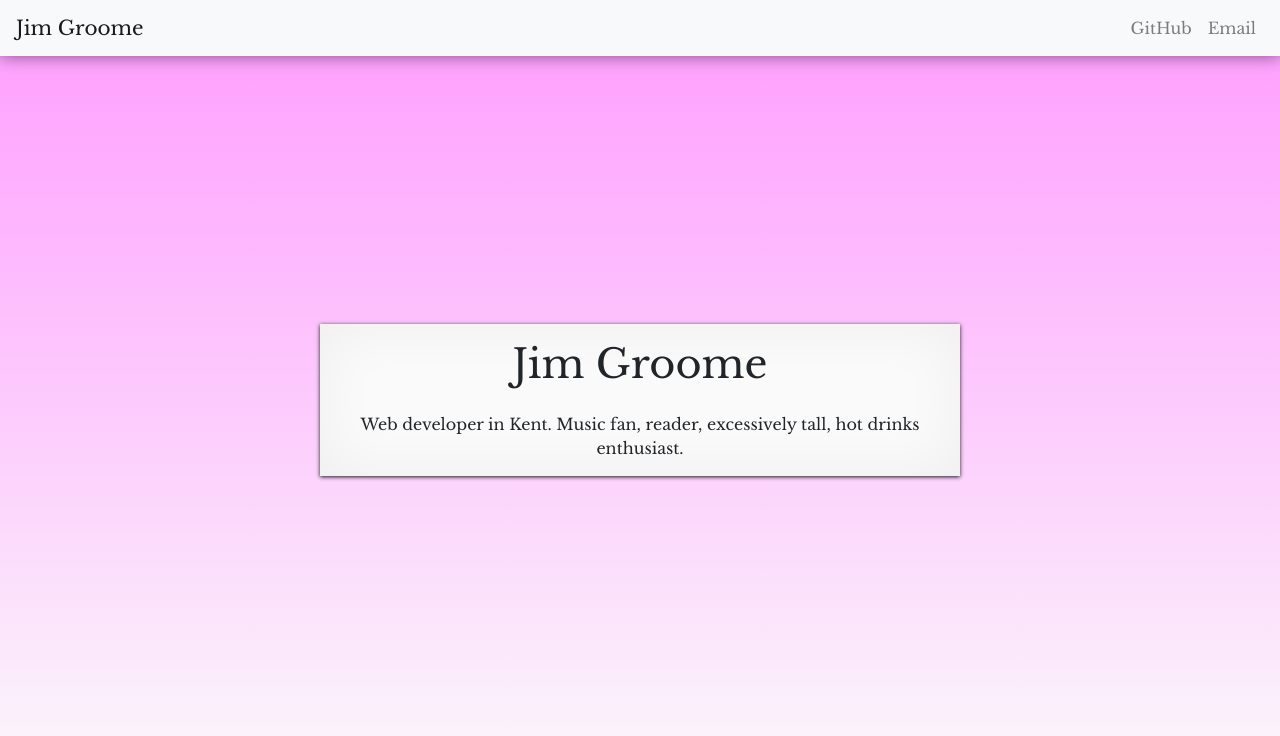
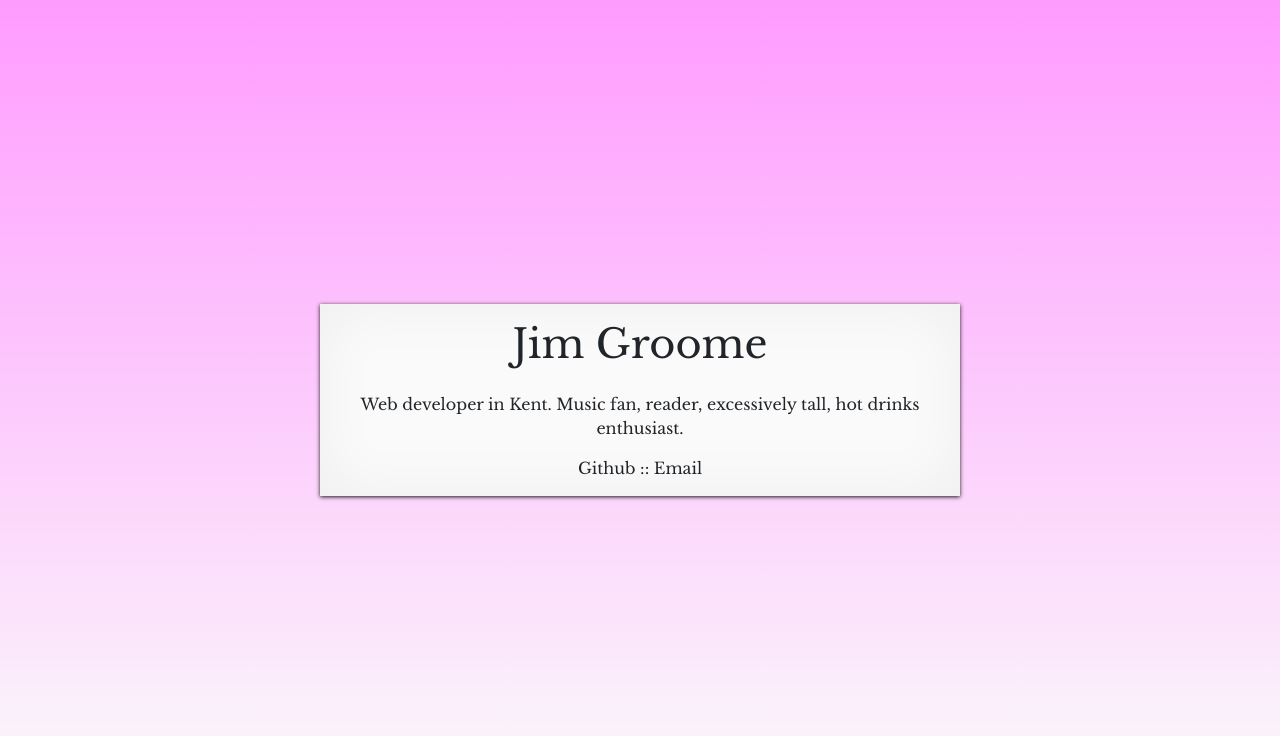
Before and after one commit to jimgroome/jimgroo.me, a React (Create React App) app: page / in a window 1280 px wide. Shown: the top 736 px of the page. Built offline with nearby package versions, Linux system fonts and the light colour scheme.

Commit message:
Removed navbar because it was pretty redundant

```diff
--- a/src/App.js
+++ b/src/App.js
@@ -1,20 +1,20 @@
-import React from "react";
-import ReactGA from "react-ga";
-import Navigation from "./components/Navigation";
-import SiteContent from "./components/SiteContent";
+import React from 'react';
+import ReactGA from 'react-ga';
+import Navigation from './components/Navigation';
+import SiteContent from './components/SiteContent';
 
 function App() {
-  ReactGA.initialize("UA-9828579-19");
+  ReactGA.initialize('UA-9828579-19');
   ReactGA.pageview(window.location.pathname);
 
-  const colours = ["blue", "green", "yellow", "pink"];
+  const colours = ['blue', 'green', 'yellow', 'pink'];
 
   const colour = colours[Math.floor(Math.random() * colours.length)];
-  const containerClass = "page-container " + colour;
+  const containerClass = 'page-container ' + colour;
 
   return (
     <div className={containerClass}>
-      <Navigation />
+      {/* <Navigation /> */}
       <SiteContent />
     </div>
   );
--- a/src/components/SiteContent.js
+++ b/src/components/SiteContent.js
@@ -1,17 +1,34 @@
-import React, { Fragment } from "react";
-import { Container, Row, Col } from "reactstrap";
+import React, { Fragment } from 'react';
+import { Container, Row, Col } from 'reactstrap';
 
 const SiteContent = () => {
   return (
     <Fragment>
       <Container>
         <Row>
-          <Col className='site-content-container'>
-            <div className='site-content'>
-              <h1 className='mb-4'>Jim Groome</h1>
-              <p className='mb-0'>
+          <Col className="site-content-container">
+            <div className="site-content">
+              <h1 className="mb-4">Jim Groome</h1>
+              <p>
                 Web developer in Kent. Music fan, reader, excessively tall, hot
                 drinks enthusiast.
+              </p>
+              <p className="mb-0">
+                <a
+                  href="https://github.com/jimgroome"
+                  rel="noopener noreferrer"
+                  target="_blank"
+                >
+                  Github
+                </a>{' '}
+                ::{' '}
+                <a
+                  href="mailto:hello@jimgroo.me"
+                  rel="noopener noreferrer"
+                  target="_blank"
+                >
+                  Email
+                </a>
               </p>
             </div>
           </Col>
--- a/src/index.scss
+++ b/src/index.scss
@@ -1,5 +1,5 @@
-@import "../node_modules/bootstrap/scss/bootstrap.scss";
-@import url("https://fonts.googleapis.com/css?family=Libre+Baskerville");
+@import '../node_modules/bootstrap/scss/bootstrap.scss';
+@import url('https://fonts.googleapis.com/css?family=Libre+Baskerville');
 
 $blue: #04c;
 $pink: #9b009b;
@@ -11,7 +11,7 @@
   width: 100vw;
   height: 100vh;
   position: relative;
-  font-family: "Libre Baskerville", serif;
+  font-family: 'Libre Baskerville', serif;
   &.blue {
     background: $white linear-gradient(lighten($blue, 50%), $white) no-repeat;
     ::selection {
@@ -82,6 +82,9 @@
   color: #212529;
   text-decoration: none;
   transition: all 0.3s;
+  &:hover {
+    text-decoration: none;
+  }
 }
 
 @include media-breakpoint-up(sm) {
```
Also changed, not shown: 1 other file (tests, documents, lock files or other folders).
